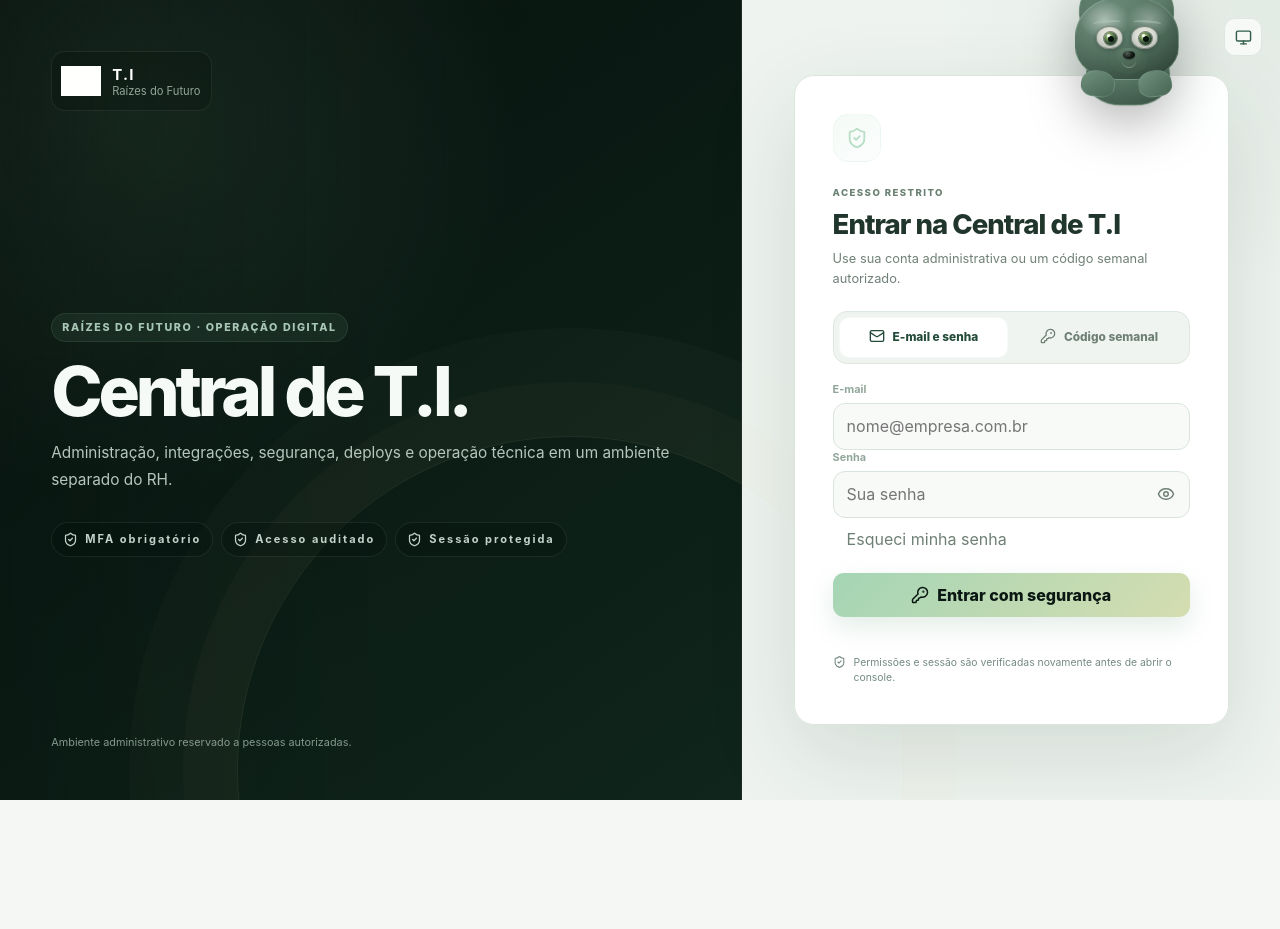
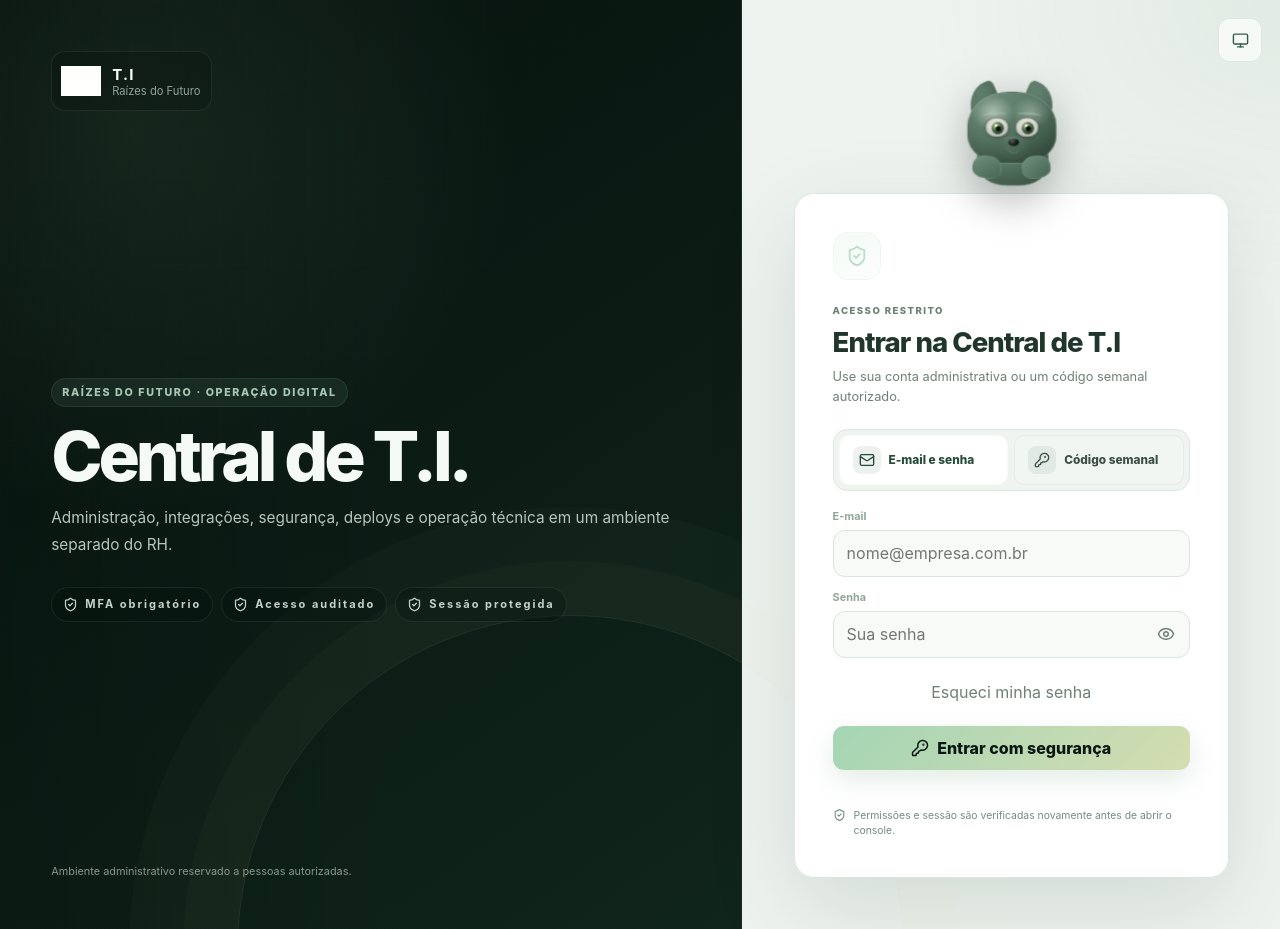
Before and after one commit to ConexaoStreet/rh-raizes-do-futuro, a React (Vite) app in the folder apps/ti/: page / in a window 1280 px wide. Before the commit the page ends 800 px from the top, so only its background shows below. Built offline with nearby package versions, Linux system fonts and the light colour scheme; no server answers; grey boxes are pictures that could not be loaded.

Commit message:
feat: style TI login interaction states

```diff
--- a/apps/ti/src/redesign.css
+++ b/apps/ti/src/redesign.css
@@ -255,3 +255,76 @@
     grid-column: 2 / -1;
   }
 }
+
+
+/* TI login redesign */
+.login-stage {
+  display: grid;
+  gap: 0;
+}
+
+.login-mascot-dock {
+  position: relative;
+  min-height: 108px;
+  display: grid;
+  place-items: end center;
+  pointer-events: none;
+}
+
+.login-mascot-dock .root-mascot-login {
+  position: relative;
+  top: auto;
+  right: auto;
+  transform: scale(.86);
+  transform-origin: 50% 100%;
+}
+
+.login-mode-switch button {
+  min-height: 44px;
+  justify-content: flex-start;
+  gap: 8px;
+  transition: color 180ms ease, background 180ms ease, border-color 180ms ease;
+}
+
+.login-mode-switch button:not(.active) {
+  color: color-mix(in srgb, var(--ti-text) 66%, var(--ti-muted));
+  background: color-mix(in srgb, var(--ti-surface-elevated) 42%, transparent);
+  border-color: color-mix(in srgb, var(--ti-border) 72%, transparent);
+}
+
+.login-mode-icon {
+  width: 28px;
+  height: 28px;
+  display: grid;
+  place-items: center;
+  flex: 0 0 auto;
+  border-radius: 8px;
+  background: color-mix(in srgb, var(--ti-healthy) 9%, transparent);
+}
+
+.login-mode-panel {
+  display: grid;
+  gap: 13px;
+}
+
+.login-mode-panel label > span {
+  text-align: left;
+}
+
+.login-theme-control .theme-toggle {
+  width: 44px;
+  min-width: 44px;
+  height: 44px;
+}
+
+@media (max-width: 620px) {
+  .login-mascot-dock {
+    min-height: 92px;
+  }
+
+  .login-mascot-dock .root-mascot-login {
+    top: auto;
+    right: auto;
+    transform: scale(.76);
+  }
+}
```
